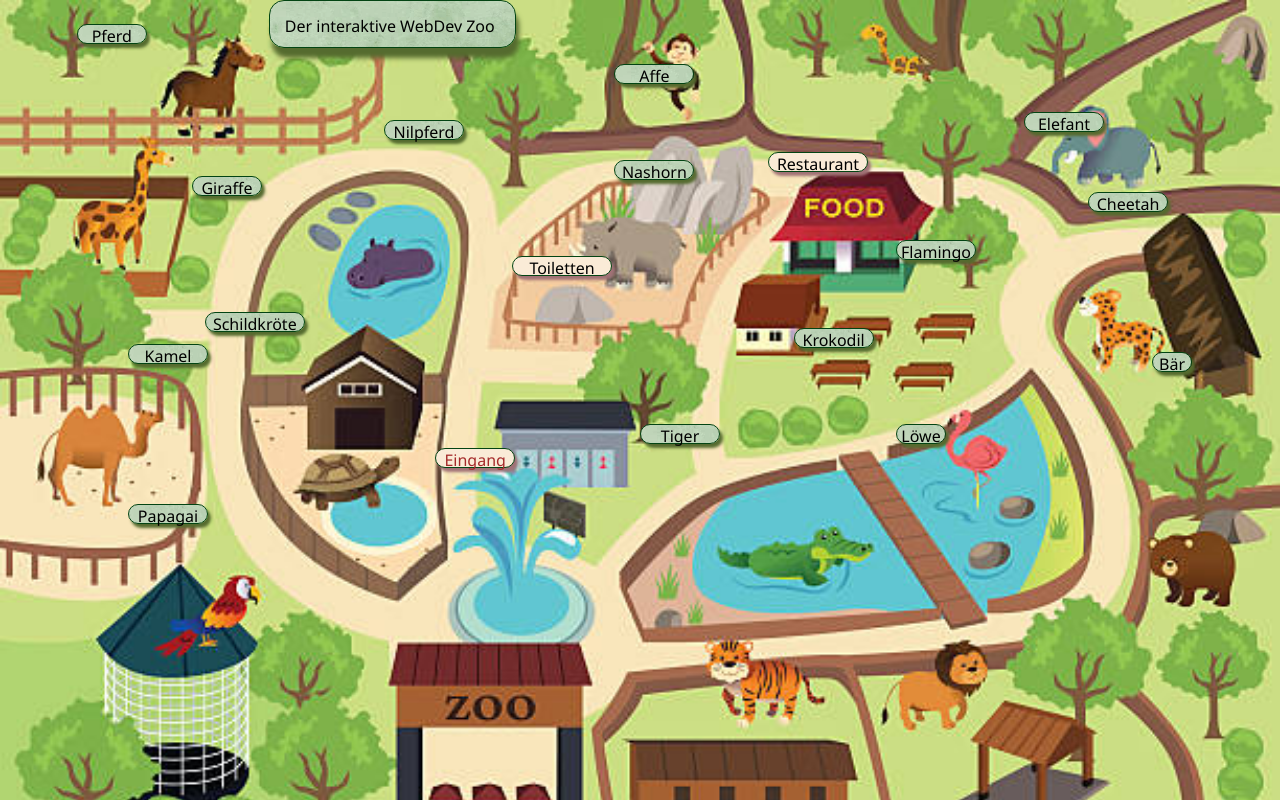
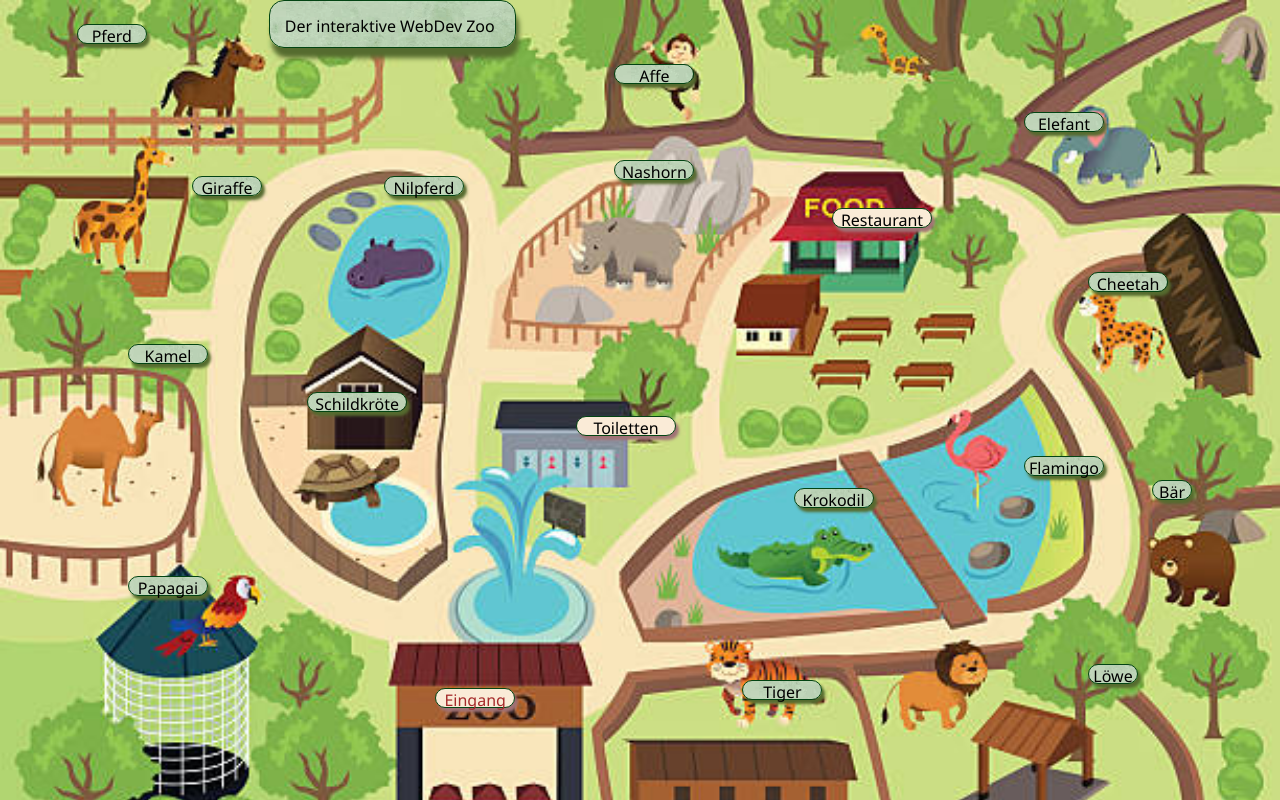
Before and after one commit to Marga-Lensen/PB---praktisches-Projekt, a plain HTML site: page pages/homepageMCL.html in a window 1280 px wide. Drawn offline with Linux system fonts and the light colour scheme.

Commit message:
homepageMCL verbessert; immer nicht perfekt

```diff
--- a/pages/stylesMCL.css
+++ b/pages/stylesMCL.css
@@ -28,7 +28,9 @@ body {
     position: relative;
     /* body is container: relative; 100% width and 100vh */
     height: 100vh;
+    /* height: 100%; das geht ganz doll schief*/
     width: 100%;
+    /* width: 100vw; */
     /* margin-top: 150px; */
     background-image: url(../images-lageplan/istockphoto-527233899-612x612.jpg);
     background-repeat: no-repeat;
@@ -36,7 +38,7 @@ body {
     /* background: linear-gradient(rgb(240, 248, 255, .7), rgb(0, 128, 0, .8) ); */
 }
 .clickTier {
-
+    position: absolute;
     height: 20px;
     /* min-width: fit-content; */
     width: 100px;
@@ -49,6 +51,7 @@ body {
 
 }
 .clickOrt {
+    position: absolute;
     height: 20px;
     /* min-width: fit-content; */
     width: 100px;
@@ -82,105 +85,92 @@ body {
     width: 80px;
 }   */
 .Giraffe {
-    position: absolute;
+    /* position: absolute; */
     top: 22%;
     left: 15%;
     width: 70px;
 }
 .Kamel {
-    position: absolute;
+    /* position: absolute; */
     top: 43%;
     left: 10%;
     width: 80px;
 }
 .Papagai {
-    position: absolute;
-    top: 63%;
+    /* position: absolute; */
+    top: 72%;
     left: 10%;
     width: 80px;
 }
 .Schildkröte {
-    position: absolute;
-    top: 39vh;
-    left: 16vw;
+    top: 49%;
+    left: 24%;
     width: 100px;
 }
 .Tiger {
-    position: absolute;
-    top: 53vh;
-    left: 50vw;
+    top: 85%;
+    left: 58%;
     width: 80px;
 }
 .Löwe {
-    position: absolute;
-    top: 53vh;
-    left: 70vw;
+    top: 83%;
+    left: 85%;
+    right: 15%;
     width: 50px;
 }
 .Bär {
-    position: absolute;
-    top: 44vh;
-    left: 90vw;
+    top: 60%;
+    left: 90%;
     width: 40px;
 }
 .Nilpferd {
-    position: absolute;
-    top: 15vh;
-    left: 30vw;
+    top: 22%;
+    left: 30%;
     width: 80px;
 }
 .Nashorn {
-    position: absolute;
-    top: 20vh;
-    left: 48vw;
+    top: 20%;
+    left: 48%;
     width: 80px;
 }
 .Affe {
-    position: absolute;
-    top: 8vh;
-    left: 48vw;
+    top: 8%;
+    left: 48%;
     width: 80px;
 }
 .Cheetah {
-    position: absolute;
-    top: 24vh;
-    left: 85vw;
+    top: 34%;
+    left: 85%;
     width: 80px;
 }
 .Elefant {
-    position: absolute;
-    top: 14vh;
-    left: 80vw;
+    top: 14%;
+    left: 80%;
     width: 80px;
 }
 .Flamingo {
-    position: absolute;
-    top: 30vh;
-    left: 70vw;
+    top: 57%;
+    left: 80%;
     width: 80px;
 }
 .Krokodil {
-    position: absolute;
-    top: 41vh;
-    left: 62vw;
+    top: 61%;
+    left: 62%;
     width: 80px;
 }
 .Toiletten {
-    position: absolute;
-    top: 32vh;
-    left: 40vw;
+    top: 52%;
+    left: 45%;
     width: 100px;
 }
 .Restaurant {
-    position: absolute;
-    top: 19vh;
-    left: 60vw;
+    top: 26%;
+    left: 65%;
     width: 100px;
 }
 .Eingang {
-    position: absolute;
-    top: 56vh;
-    left: 34vw;
+    top: 86%;
+    left: 34%;
     width: 80px;
 }
 
```
